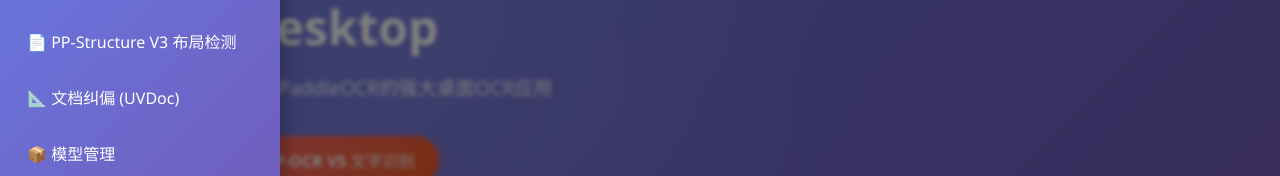
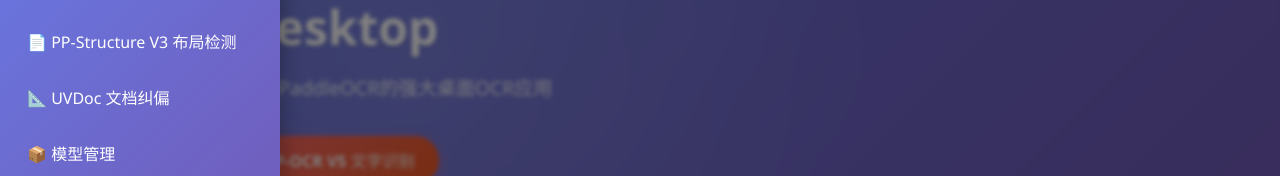
Before and after one commit to Liyulingyue/PaddleOCR-Desktop, a React (Vite) app in the folder frontend/: page / in a window 1280 px wide. Both pictures are taken after a click on the button "菜单". Shown: the part 212-388 px from the top of the page. Built offline with nearby package versions, Linux system fonts and the light colour scheme.

Commit message:
fix: 修正侧边栏链接文本顺序，优化可读性

```diff
--- a/frontend/src/components/HeaderBar.tsx
+++ b/frontend/src/components/HeaderBar.tsx
@@ -56,7 +56,7 @@
               📄 PP-Structure V3 布局检测
             </Link>
             <Link to="/uvdoc" className="sidebar-link" onClick={closeSidebar}>
-              📐 文档纠偏 (UVDoc)
+              📐 UVDoc 文档纠偏
             </Link>
             <Link to="/model-management" className="sidebar-link" onClick={closeSidebar}>
               📦 模型管理
```
